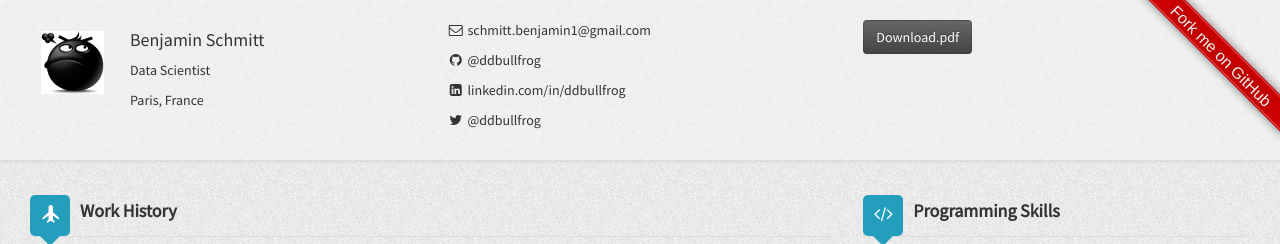
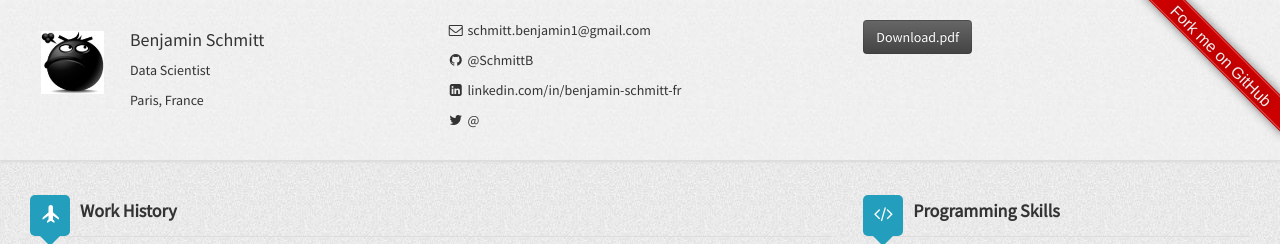
Before and after one commit to SchmittB/SchmittB.github.io, a Jekyll site: the page built from index.html, in a window 1280 px wide and 900 px high. Shown: the top 244 px of the window. Built offline with Jekyll 4.4.1, drawn with Linux system fonts in a browser that asks for light colours; nearby versions of some CDN libraries.

Commit message:
Update _config.yml

```diff
--- a/_config.yml
+++ b/_config.yml
@@ -19,10 +19,8 @@ author:
   address: Paris, France
   email: schmitt.benjamin1@gmail.com
   link: http://ddbullfrog.com
-  weibo:
-  github: ddbullfrog
-  linkedin: ddbullfrog
-  twitter: ddbullfrog
+  github: SchmittB
+  linkedin: benjamin-schmitt-fr
   gavatar: /resumecard/assets/img/avatar.JPG
   stackoverflow:
 #  stackoverflow: 4582127
```
